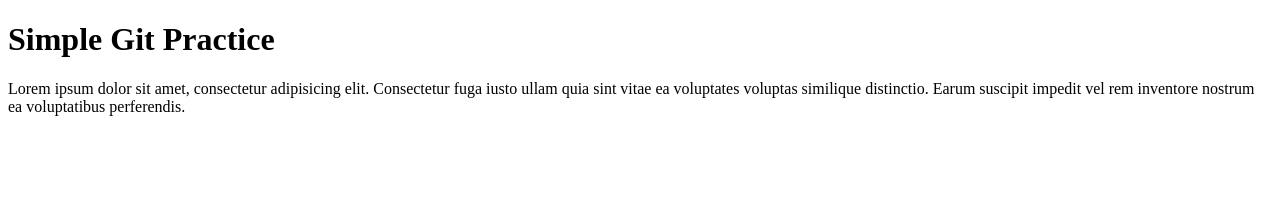
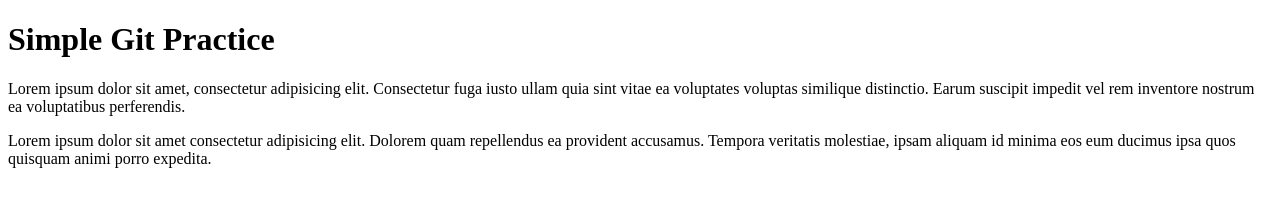
Before and after one commit to EPITOME11/myjob, a plain HTML site: page index.html in a window 1280 px wide. Drawn offline with Linux system fonts and the light colour scheme.

Commit message:
edited index 1

```diff
--- a/index.html
+++ b/index.html
@@ -14,5 +14,11 @@
          suscipit impedit vel rem inventore nostrum ea
           voluptatibus perferendis.
     </p>
+    <p>
+        Lorem ipsum dolor sit amet consectetur adipisicing
+         elit. Dolorem quam repellendus ea provident accusamus.
+         Tempora veritatis molestiae, ipsam aliquam id minima
+          eos eum ducimus ipsa quos quisquam animi porro expedita.
+    </p>
 </body>
 </html>
```
